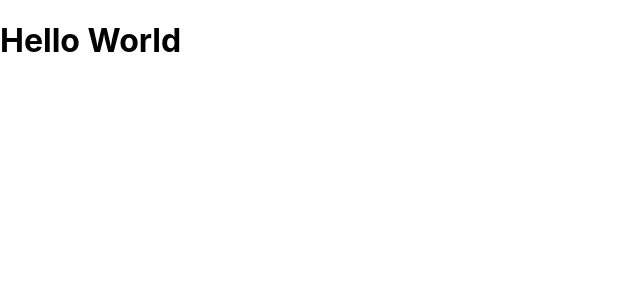
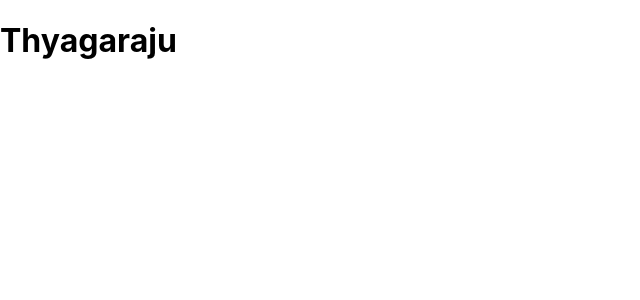
Before and after one commit to Raju5889/amplifyapp, a React (Create React App) app: page / in a window 1280 px wide. Shown: the top 300 px of the page, without its empty margins (0-640 px from the left). Built offline with nearby package versions, Linux system fonts and the light colour scheme.

Commit message:
updated app.js

```diff
--- a/src/App.js
+++ b/src/App.js
@@ -4,9 +4,11 @@ import "./App.css";
 function App() {
   return (
     <div>
-      <h1>Hello World</h1>
+      <h1>Thyagaraju</h1>
     </div>
   );
 }
 
+//Local development
+
 export default App;
```
Also changed, not shown: 1 other file (tests, documents, lock files or other folders).
